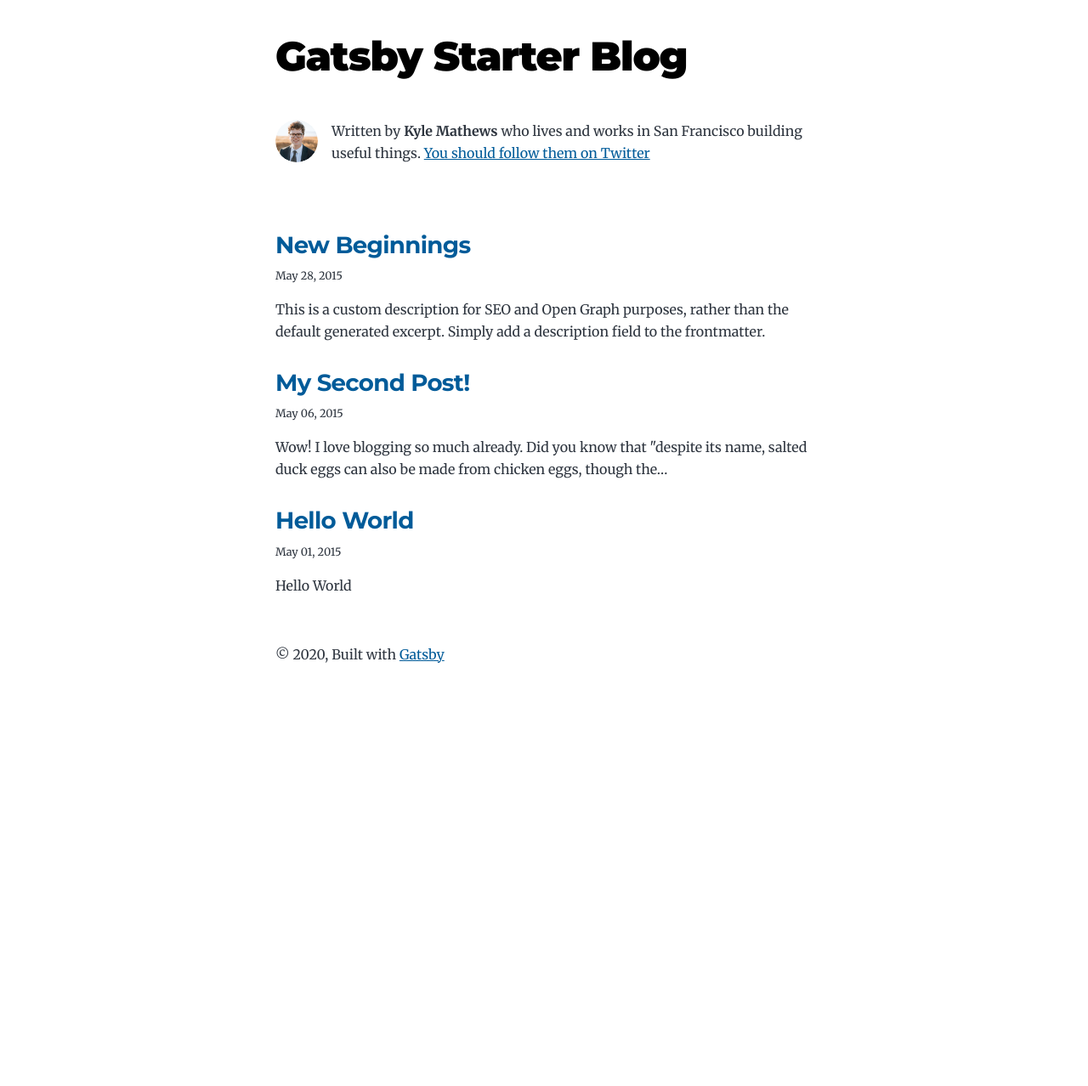
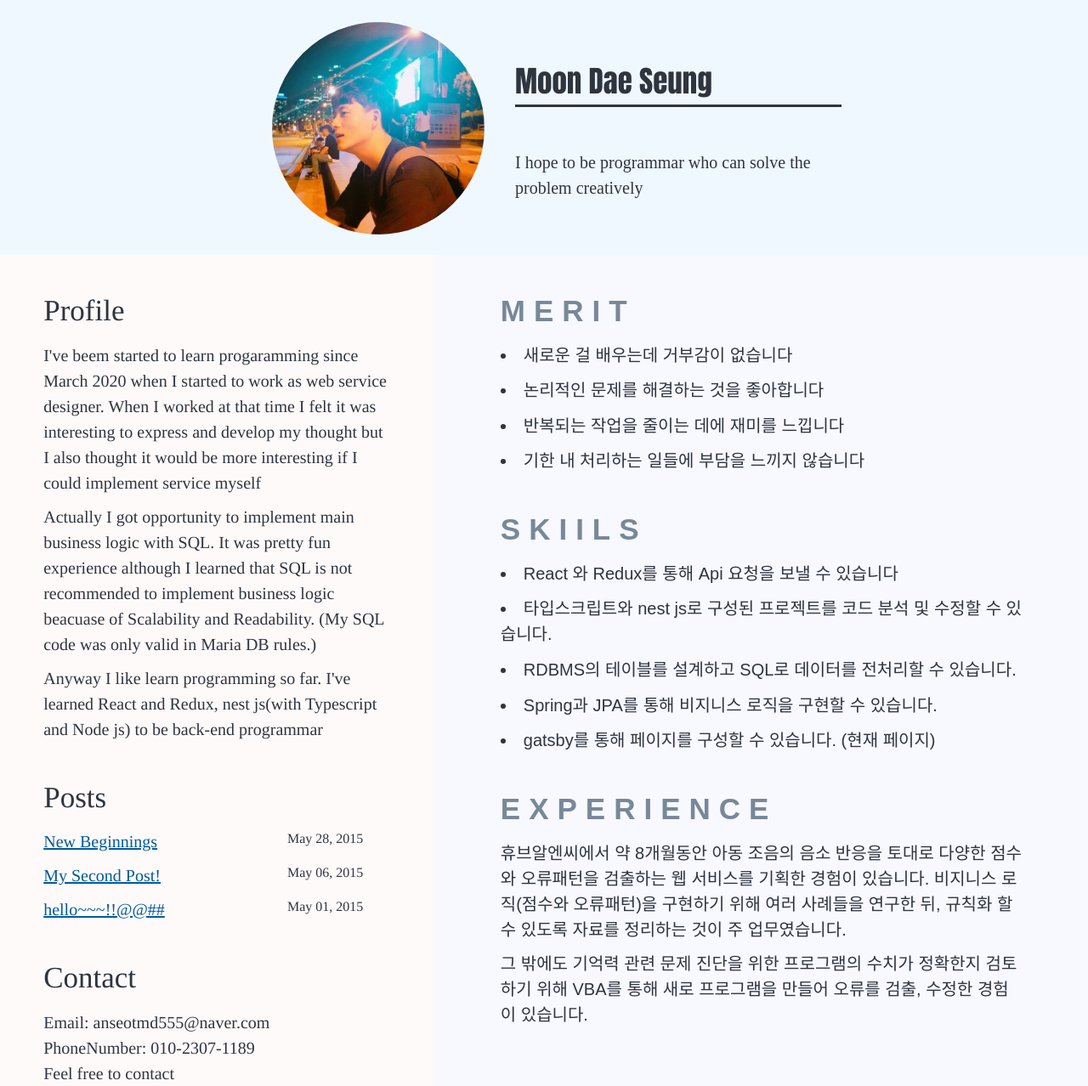
Before and after one commit to Moon-DaeSeung/profile, a Gatsby site: page / in a window 1280 px wide. Shown: the whole page at 85% size. Before the commit the page ends 846 px from the top, so only its background shows below. Built offline with nearby package versions, Linux system fonts and the light colour scheme; Gatsby itself is replaced by a stand-in of ours; some packages are replaced by stand-ins of ours.

Commit message:
Modify index file to Profile and Add posts.js

````diff
--- a/content/blog/hello-world/index.md
+++ b/content/blog/hello-world/index.md
@@ -1,5 +1,5 @@
 ---
-title: Hello World
+title: hello~~~!!@@##
 date: "2015-05-01T22:12:03.284Z"
 description: "Hello World"
 ---
@@ -155,7 +155,7 @@ This is a paragraph.
 1. `code goes` here in this line
 1. **bold** goes here
 
-```markdown
+```MARKDOWN
 1. `code goes` here in this line
 1. **bold** goes here
 ```
--- a/package.json
+++ b/package.json
@@ -30,6 +30,7 @@
     "react-dom": "^16.12.0",
     "react-helmet": "^5.2.1",
     "react-typography": "^0.16.19",
+    "styled-components": "^5.2.1",
     "typeface-merriweather": "0.0.72",
     "typeface-montserrat": "0.0.75",
     "typography": "^0.16.19",
--- a/src/pages/index.js
+++ b/src/pages/index.js
@@ -1,69 +1,232 @@
 import React from "react"
+import styled from "styled-components"
 import { Link, graphql } from "gatsby"
-
-import Bio from "../components/bio"
-import Layout from "../components/layout"
 import SEO from "../components/seo"
 
-const BlogIndex = ({ data, location }) => {
-  const siteTitle = data.site.siteMetadata?.title || `Title`
+const Html = styled.div`
+  margin: 0px;
+  padding: 0px;
+  position: absolute;
+  height: 100%;
+  width: 100%;
+`
+
+const Header = styled.div`
+  display: flex;
+  align-items: center;
+  justify-content: center;
+  text-align: center;
+  width: 100%;
+  min-height: 300px;
+  background-color: #f0f8ff;
+`
+const HeaderContents = styled.div`
+  position: relative;
+  display: grid;
+  grid-template-columns: minmax(250px, 40%) 60%;
+  width: 50%;
+  height: 300px;
+`
+
+const ImgWrapper = styled.div`
+  width: 250px;
+  height: 250px;
+  border-radius: 70%;
+  overflow: hidden;
+  grid-column: 1;
+
+  margin-top: 10%;
+`
+const MyFaceImg = styled.img`
+  width: 100%;
+  height: 100%;
+  object-fit: cover;
+`
+const Intro = styled.div`
+  width: 100%;
+  grid-column: 2 / 3;
+  display: inline;
+  text-align: left;
+  margin-left: 30px;
+`
+const Name = styled.div`
+  font-size: 35px;
+  font-weight: bold;
+  border-bottom: 3px solid;
+  font-family: Impact, Charcoal, "sans-serif";
+  margin-top: 70px;
+`
+const Explain = styled.div`
+  font-size: 20px;
+  margin-top: 50px;
+  font-family: cursive, Charcoal, "sans-serif";
+`
+
+const BodyWrapper = styled.div`
+  display: grid;
+  width: 100%;
+  min-height: 100%;
+  grid-template-columns: 40% 60%;
+  font-size: 25px;
+`
+
+const LeftWrapper = styled.div`
+  width: 100%;
+  display: inline;
+  text-align: left;
+  padding-left: 10%;
+  padding-right: 10%;
+  background-color: #fffafa;
+  font-family: Times, "Times New Roman", serif;
+`
+const LeftTitle = styled.div`
+  font-size: 35px;
+  margin-top: 40px;
+`
+const LeftContent = styled.div`
+  font-size: 20px;
+  margin-top: 10px;
+`
+const PostContainer = styled.div`
+ margin-bottom:10px;
+ display:grid;
+ grid-template-columns: 70% 30%;
+`
+
+
+const RightWrapper = styled.div`
+  width: 100%;
+  background-color: #f8f8ff;
+  display: inline;
+  text-align: left;
+  padding-left: 10%;
+  padding-right: 10%;
+  font-family: "Apple SD Gothic Neo", "Malgun Gothic", sans-serif;
+`
+
+const RightTitle = styled.div`
+  font-size: 35px;
+  margin-top: 40px;
+  letter-spacing: 10px;
+  color: #778899;
+  font-weight: bold;
+`
+const RightContent = styled.div`
+  font-size: 20px;
+  margin-top: 10px;
+`
+const Ul = styled.ul`
+  padding-left: 10px;
+`
+const Home = ({ data, location }) => {
   const posts = data.allMarkdownRemark.nodes
 
-  if (posts.length === 0) {
-    return (
-      <Layout location={location} title={siteTitle}>
-        <SEO title="All posts" />
-        <Bio />
-        <p>
-          No blog posts found. Add markdown posts to "content/blog" (or the
-          directory you specified for the "gatsby-source-filesystem" plugin in
-          gatsby-config.js).
-        </p>
-      </Layout>
-    )
-  }
+  return (
+    <Html>
+      <SEO title="문대승" />
+      <Header>
+        <HeaderContents>
+          <ImgWrapper>
+            <MyFaceImg src={`my_face.png`}></MyFaceImg>
+          </ImgWrapper>
+          <Intro>
+            <Name>Moon Dae Seung</Name>
+            <Explain>
+              I hope to be programmar who can solve the problem creatively
+            </Explain>
+          </Intro>
+        </HeaderContents>
+      </Header>
 
-  return (
-    <Layout location={location} title={siteTitle}>
-      <SEO title="All posts" />
-      <Bio />
-      <ol style={{ listStyle: `none` }}>
-        {posts.map(post => {
-          const title = post.frontmatter.title || post.fields.slug
+      <BodyWrapper>
+        <LeftWrapper>
+          <LeftTitle>Profile</LeftTitle>
+          <LeftContent>
+            I've beem started to learn progaramming since March 2020 when I
+            started to work as web service designer. When I worked at that time
+            I felt it was interesting to express and develop my thought but I
+            also thought it would be more interesting if I could implement
+            service myself
+          </LeftContent>
+          <LeftContent>
+            Actually I got opportunity to implement main business logic with
+            SQL. It was pretty fun experience although I learned that SQL is not
+            recommended to implement business logic beacuase of Scalability and
+            Readability. (My SQL code was only valid in Maria DB rules.)
+          </LeftContent>
+          <LeftContent>
+            Anyway I like learn programming so far. I've learned React and
+            Redux, nest js(with Typescript and Node js) to be back-end
+            programmar
+          </LeftContent>
+          <LeftTitle>Posts</LeftTitle>
+          <LeftContent>
+          {posts.lenght === 0
+            ? ` No blog posts registered yet `
+            :
+              posts.map(post => {
+                const title = post.frontmatter.title || post.fields.slug
 
-          return (
-            <li key={post.fields.slug}>
-              <article
-                className="post-list-item"
-                itemScope
-                itemType="http://schema.org/Article"
-              >
-                <header>
-                  <h2>
+                return (
+                  <PostContainer>
                     <Link to={post.fields.slug} itemProp="url">
                       <span itemProp="headline">{title}</span>
                     </Link>
-                  </h2>
-                  <small>{post.frontmatter.date}</small>
-                </header>
-                <section>
-                  <p
-                    dangerouslySetInnerHTML={{
-                      __html: post.frontmatter.description || post.excerpt,
-                    }}
-                    itemProp="description"
-                  />
-                </section>
-              </article>
+                    <small>{post.frontmatter.date}</small>
+                  </PostContainer>
+                )
+              })}
+          </LeftContent>
+          <LeftTitle>Contact</LeftTitle>
+          <LeftContent>
+            Email: anseotmd555@naver.com
+            <br />
+            PhoneNumber: 010-2307-1189
+            <br />
+            Feel free to contact
+          </LeftContent>
+        </LeftWrapper>
+
+        <RightWrapper>
+          <RightTitle>MERIT</RightTitle>
+          <RightContent>
+            <li>새로운 걸 배우는데 거부감이 없습니다</li>
+            <li>논리적인 문제를 해결하는 것을 좋아합니다</li>
+            <li>반복되는 작업을 줄이는 데에 재미를 느낍니다</li>
+            <li>기한 내 처리하는 일들에 부담을 느끼지 않습니다</li>
+          </RightContent>
+          <RightTitle>SKIILS</RightTitle>
+          <RightContent>
+            <li>React 와 Redux를 통해 Api 요청을 보낼 수 있습니다</li>
+            <li>
+              타입스크립트와 nest js로 구성된 프로젝트를 코드 분석 및 수정할 수
+              있습니다.
             </li>
-          )
-        })}
-      </ol>
-    </Layout>
+            <li>
+              RDBMS의 테이블를 설계하고 SQL로 데이터를 전처리할 수 있습니다.
+            </li>
+            <li>Spring과 JPA를 통해 비지니스 로직을 구현할 수 있습니다.</li>
+            <li>gatsby를 통해 페이지를 구성할 수 있습니다. (현재 페이지)</li>
+          </RightContent>
+          <RightTitle>EXPERIENCE</RightTitle>
+          <RightContent>
+            휴브알엔씨에서 약 8개월동안 아동 조음의 음소 반응을 토대로 다양한
+            점수와 오류패턴을 검출하는 웹 서비스를 기획한 경험이 있습니다.
+            비지니스 로직(점수와 오류패턴)을 구현하기 위해 여러 사례들을 연구한
+            뒤, 규칙화 할 수 있도록 자료를 정리하는 것이 주 업무였습니다.
+          </RightContent>
+          <RightContent>
+            그 밖에도 기억력 관련 문제 진단을 위한 프로그램의 수치가 정확한지
+            검토하기 위해 VBA를 통해 새로 프로그램을 만들어 오류를 검출, 수정한
+            경험이 있습니다.
+          </RightContent>
+        </RightWrapper>
+      </BodyWrapper>
+    </Html>
   )
 }
 
-export default BlogIndex
+export default Home
 
 export const pageQuery = graphql`
   query {
@@ -72,7 +235,10 @@ export const pageQuery = graphql`
         title
       }
     }
-    allMarkdownRemark(sort: { fields: [frontmatter___date], order: DESC }) {
+    allMarkdownRemark(
+      sort: { fields: [frontmatter___date], order: DESC }
+      limit: 5
+    ) {
       nodes {
         excerpt
         fields {
````
Also changed, not shown: src/pages/my-files.js (deleted, +0 -54 lines), src/pages/posts.js (added, +89 -0 lines), static/my_face.PNG (added), 1 other file.
